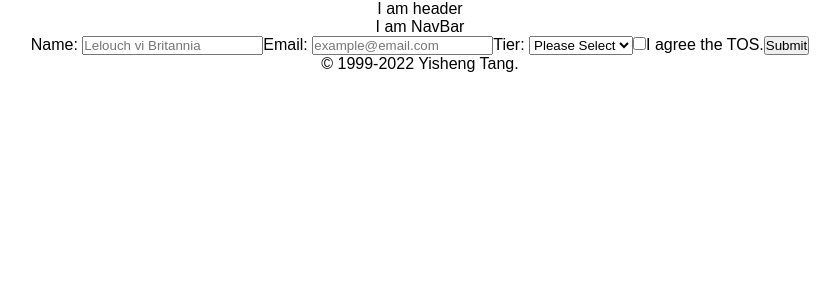
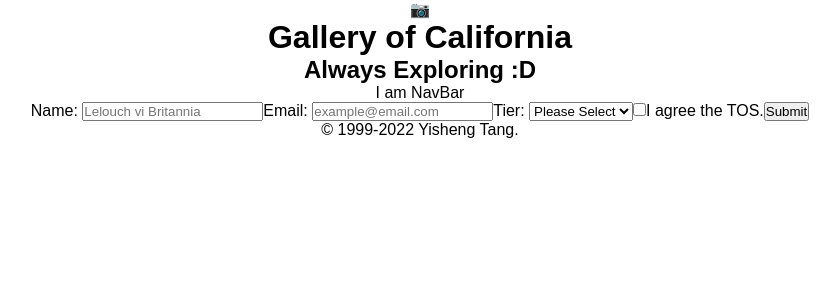
Before and after one commit to tangyisheng2/INFO6150-archive, a React (Create React App) app in the folder work/final/final/: page / in a window 1280 px wide. Shown: the top 300 px of the page, without its empty margins (220-1060 px from the left). Built offline with nearby package versions, Linux system fonts and the light colour scheme.

Commit message:
Add header

```diff
--- a/work/final/final/src/componeents/Header.jsx
+++ b/work/final/final/src/componeents/Header.jsx
@@ -1,6 +1,14 @@
 function Header(){
     return (
-        <header>I am header</header>
+        <header className="header">
+            <mask className="icon-mask">
+                <span>📷</span>
+            </mask>
+            <heading className="title">
+                <h1>Gallery of California</h1>
+                <h2>Always Exploring :D</h2>
+            </heading>
+        </header>
     )
 }
 export default Header;
```
